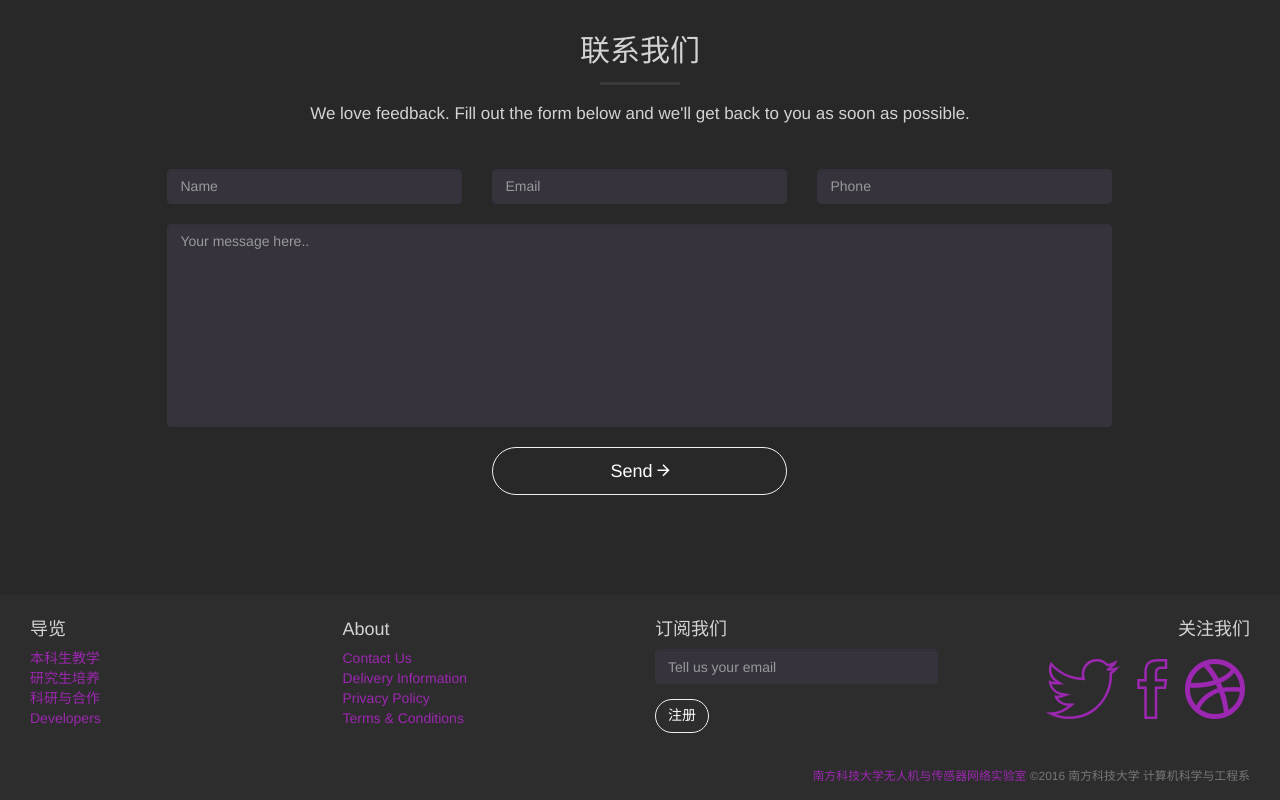
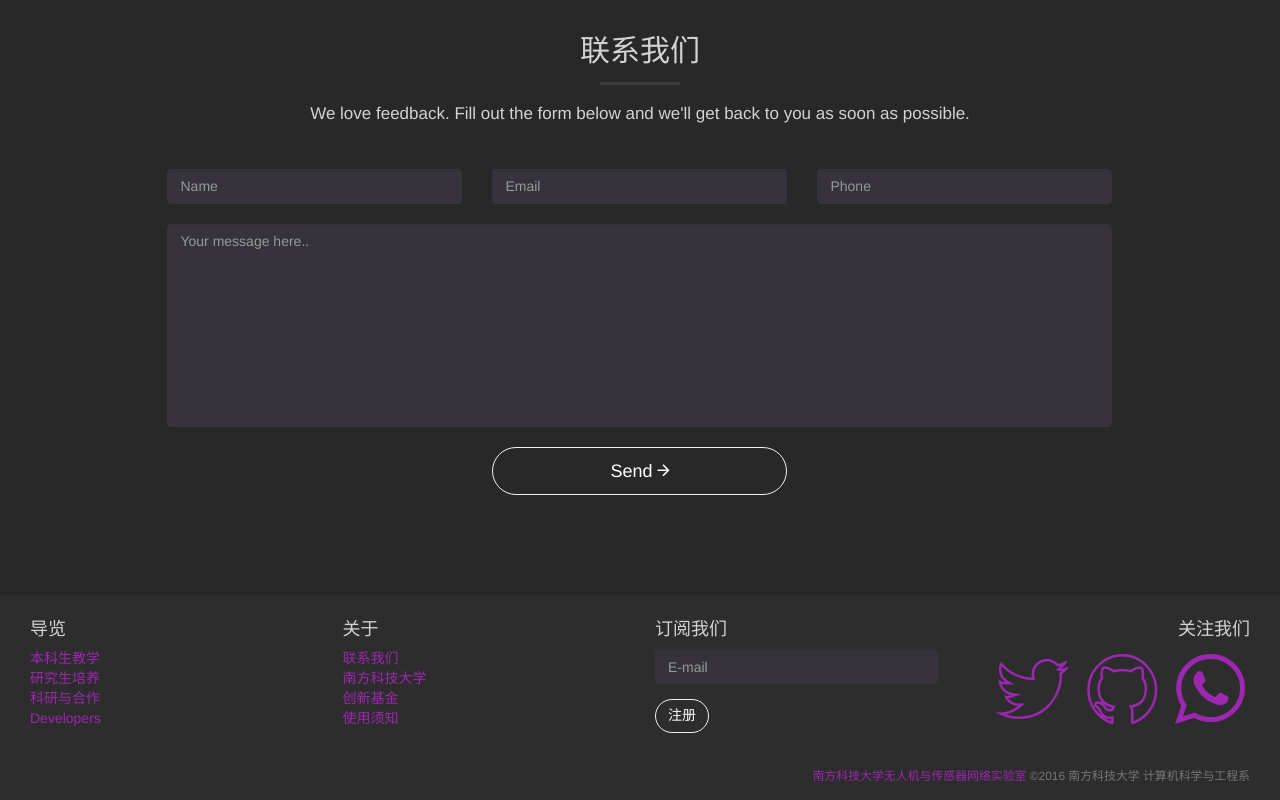
Before and after one commit to ProfFan/flight-info-wifi, a website: page public/index.html in a window 1280 px wide. Shown: the part 4176-4976 px from the top of the page. Drawn offline with Linux system fonts and the light colour scheme; files whose address does not match are found by name.

Commit message:
Change typos

```diff
--- a/public/index.html
+++ b/public/index.html
@@ -343,12 +343,12 @@
                 </ul>
             </div>
             <div class="col-xs-6 col-sm-3 column">
-                <h4>About</h4>
+                <h4>关于</h4>
                 <ul class="list-unstyled">
-                    <li><a href="#">Contact Us</a></li>
-                    <li><a href="#">Delivery Information</a></li>
-                    <li><a href="#">Privacy Policy</a></li>
-                    <li><a href="#">Terms &amp; Conditions</a></li>
+                    <li><a href="#">联系我们</a></li>
+                    <li><a href="#">南方科技大学</a></li>
+                    <li><a href="#">创新基金</a></li>
+                    <li><a href="#">使用须知</a></li>
                 </ul>
             </div>
             <div class="col-xs-12 col-sm-3 column">
@@ -356,7 +356,7 @@
                 <form>
                     <div class="form-group">
                         <input type="text" class="form-control" title="No spam, we promise!"
-                               placeholder="Tell us your email">
+                               placeholder="E-mail">
                     </div>
                     <div class="form-group">
                         <button class="btn btn-primary" data-toggle="modal" data-target="#alertModal" type="button">
@@ -371,9 +371,9 @@
                     <li><a rel="nofollow" href="" title="Twitter"><i class="icon-lg ion-social-twitter-outline"></i></a>&nbsp;
                     </li>
                     <li><a rel="nofollow" href="" title="Facebook"><i
-                            class="icon-lg ion-social-facebook-outline"></i></a>&nbsp;</li>
+                            class="icon-lg ion-social-github-outline"></i></a>&nbsp;</li>
                     <li><a rel="nofollow" href="" title="Dribble"><i
-                            class="icon-lg ion-social-dribbble-outline"></i></a></li>
+                            class="icon-lg ion-social-whatsapp-outline"></i></a></li>
                 </ul>
             </div>
         </div>
```
